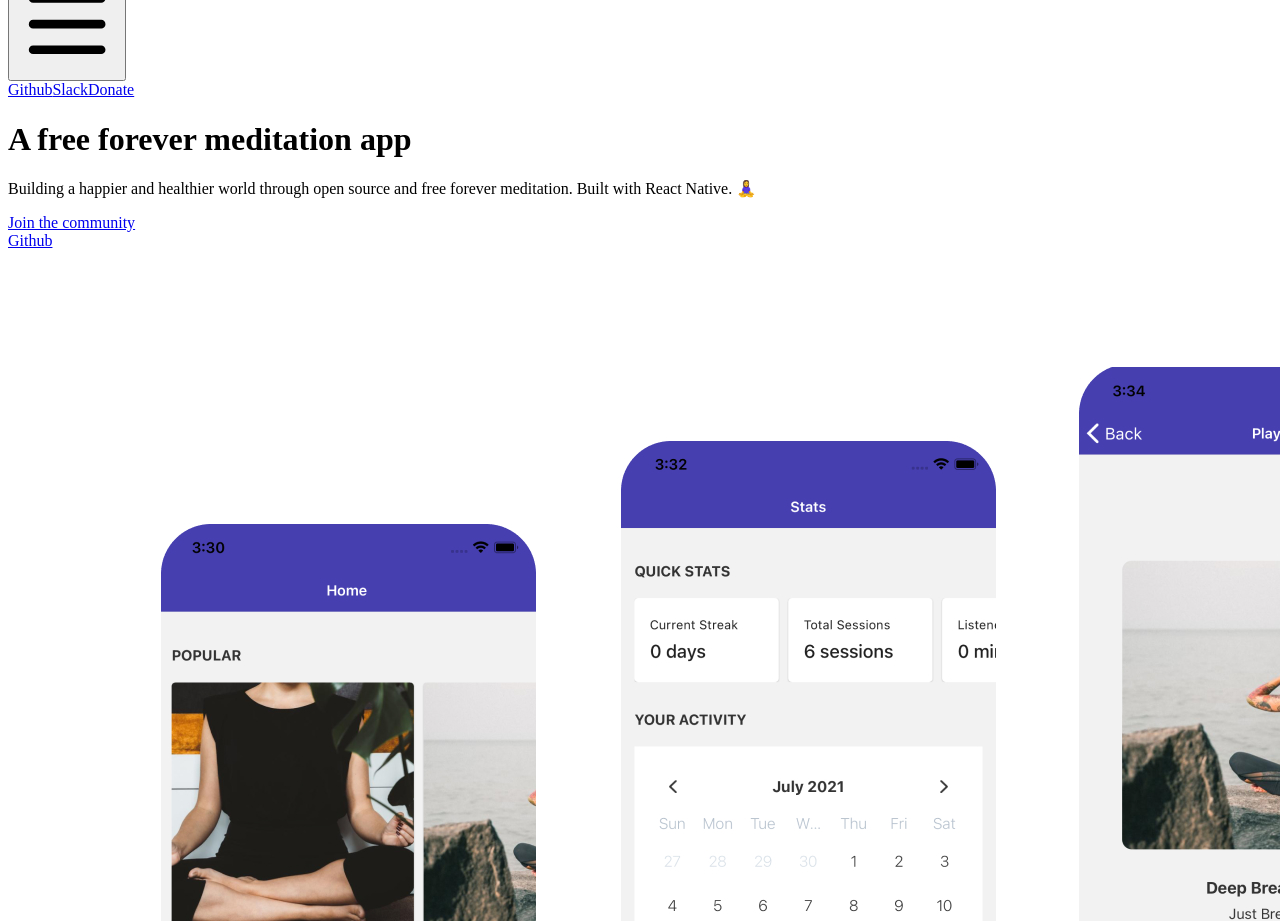
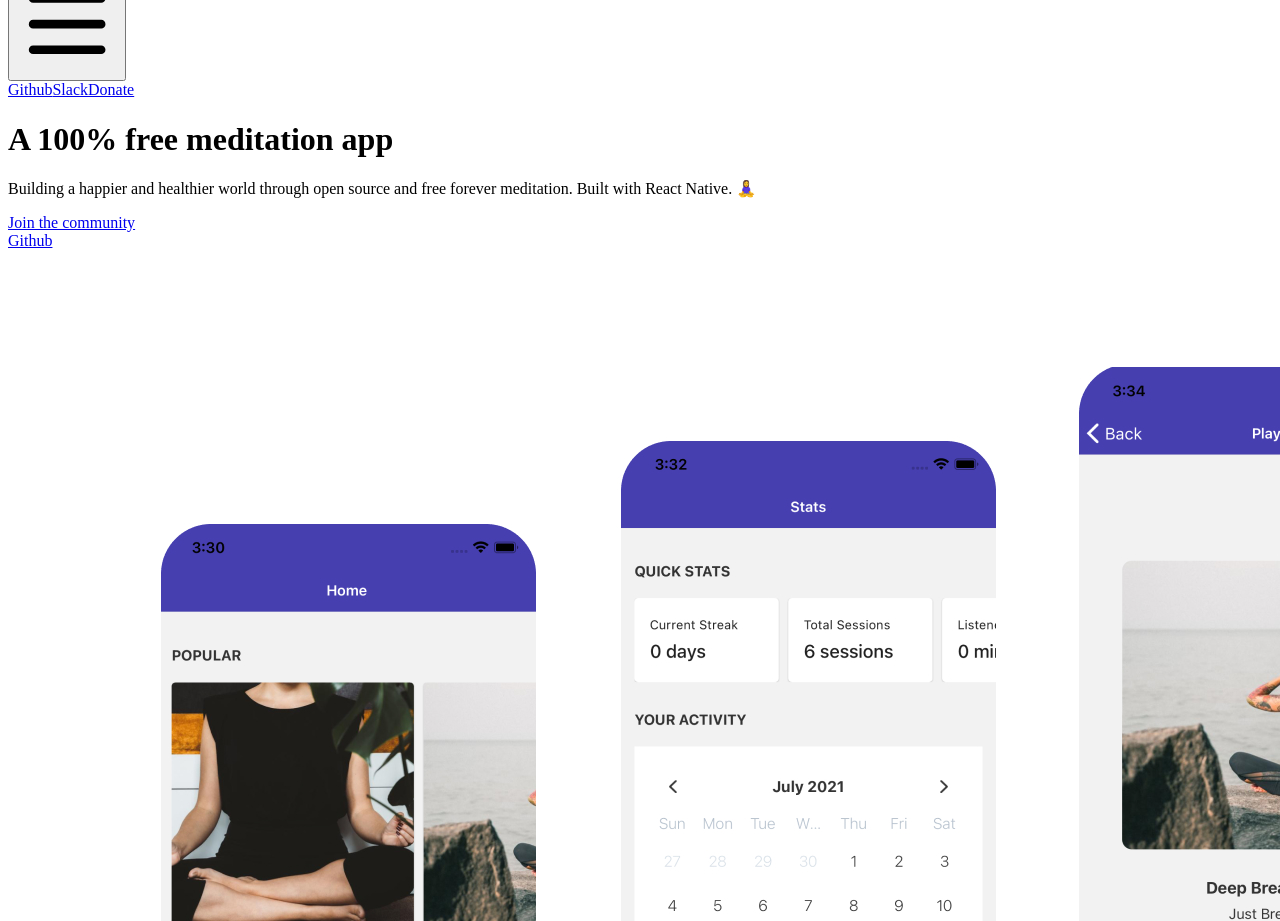
Before and after one commit to tiberiumihai/heylinda-website, a Next.js app: page / in a window 1280 px wide. Shown: the part 1160-2081 px from the top of the page. Built offline with nearby package versions, Linux system fonts and the light colour scheme.

Commit message:
Change wording

```diff
--- a/pages/index.js
+++ b/pages/index.js
@@ -126,7 +126,7 @@ export default function Home() {
             <main className="mt-10 mx-auto w- px-4 sm:mt-12 sm:px-6 md:mt-16 lg:mt-20 lg:px-8 xl:mt-28">
               <div className="sm:text-center lg:text-center">
                 <h1 className="text-4xl tracking-tight font-extrabold text-gray-900 sm:text-5xl md:text-6xl">
-                  <span className="block">A free forever</span>{' '}
+                  <span className="block">A 100% free</span>{' '}
                   <span className="block text-indigo-600 xl:inline">meditation app</span>
                 </h1>
                 <p className="mt-3 text-base text-gray-500 sm:mt-5 sm:text-lg sm:max-w-xl sm:mx-auto md:mt-5 md:text-xl">
```
